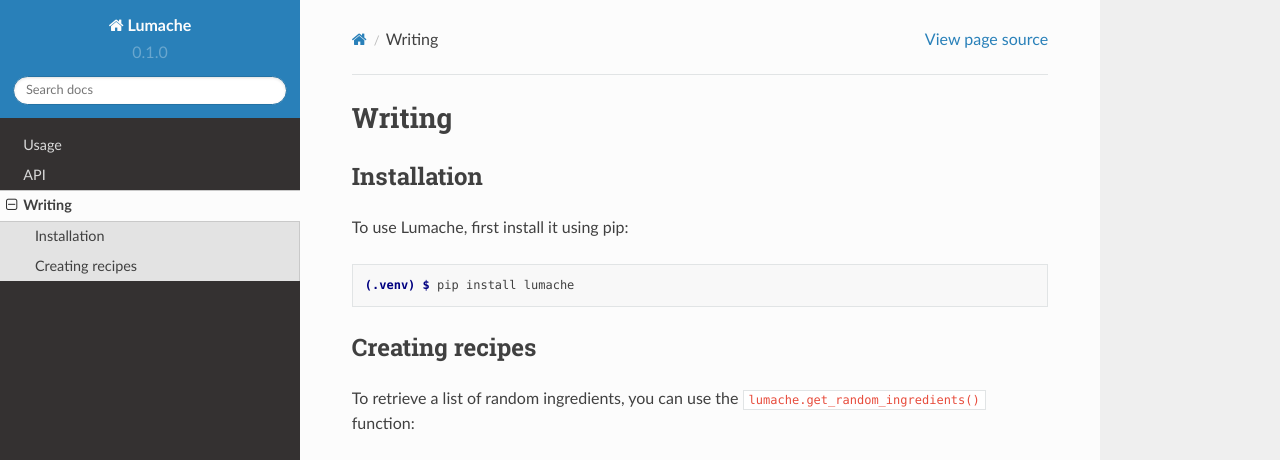
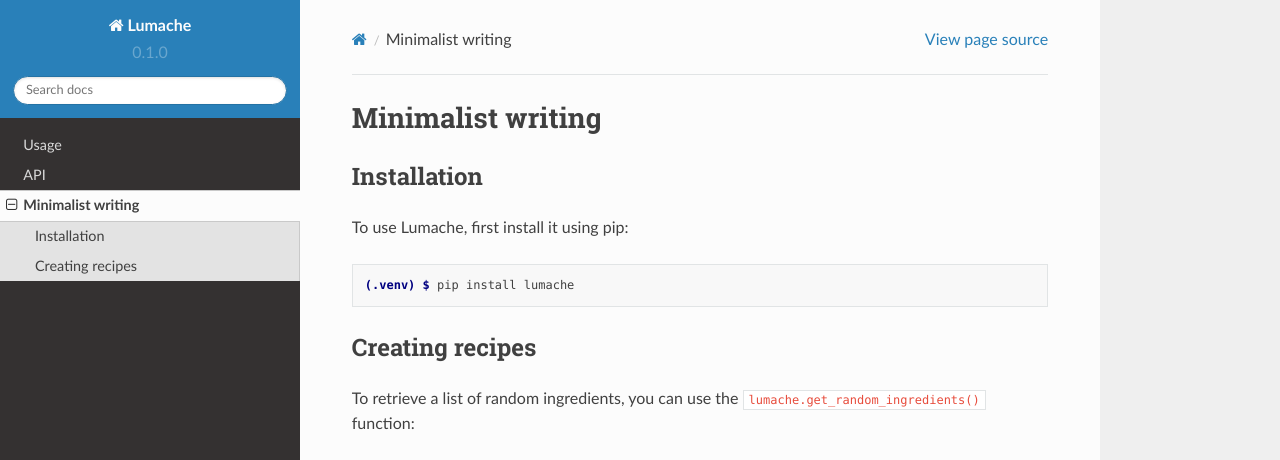
Before and after one commit to laurakwriting/rtd-laurakwriting, a Sphinx documentation site: the page built from docs/source/writing.rst, in a window 1280 px wide and 1095 px high. Shown: the top 460 px of the window. Built offline with Sphinx 7.4.7 and the Read the Docs theme 2.0.0, drawn with Linux system fonts in a browser that asks for light colours; grey boxes are pictures that could not be loaded.

Commit message:
Theme update

```diff
--- a/docs/source/conf.py
+++ b/docs/source/conf.py
@@ -33,3 +33,13 @@
 
 # -- Options for EPUB output
 epub_show_urls = 'footnote'
+
+# -- Options for HTML theme
+html_theme_options = {
+    # Toc options
+    'collapse_navigation': True,
+    'sticky_navigation': True,
+    'navigation_depth': 2,
+    'includehidden': True,
+    'titles_only': False
+}
--- a/docs/source/writing.rst
+++ b/docs/source/writing.rst
@@ -1,4 +1,4 @@
-Writing
+Minimalist writing
 =====
 
 .. _installation:
```
